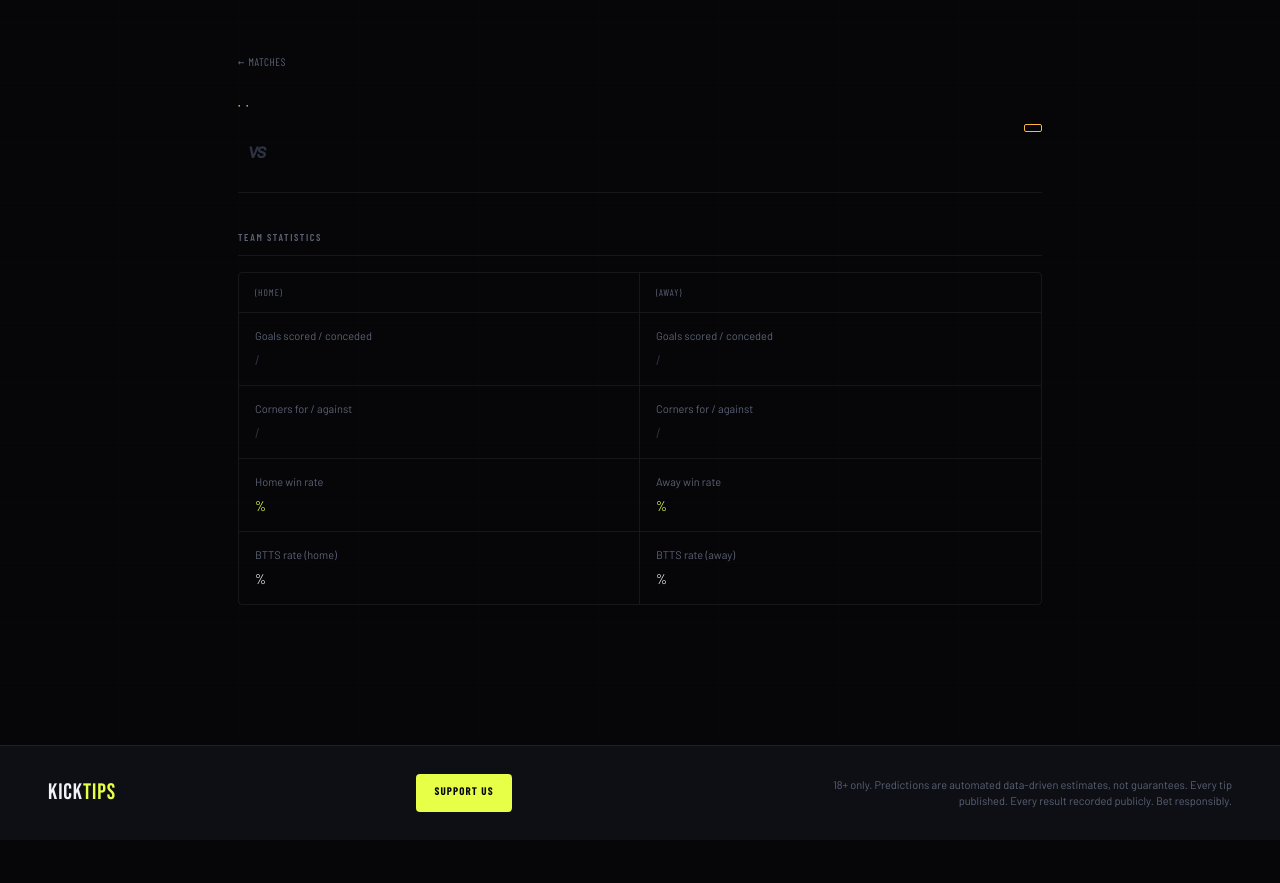
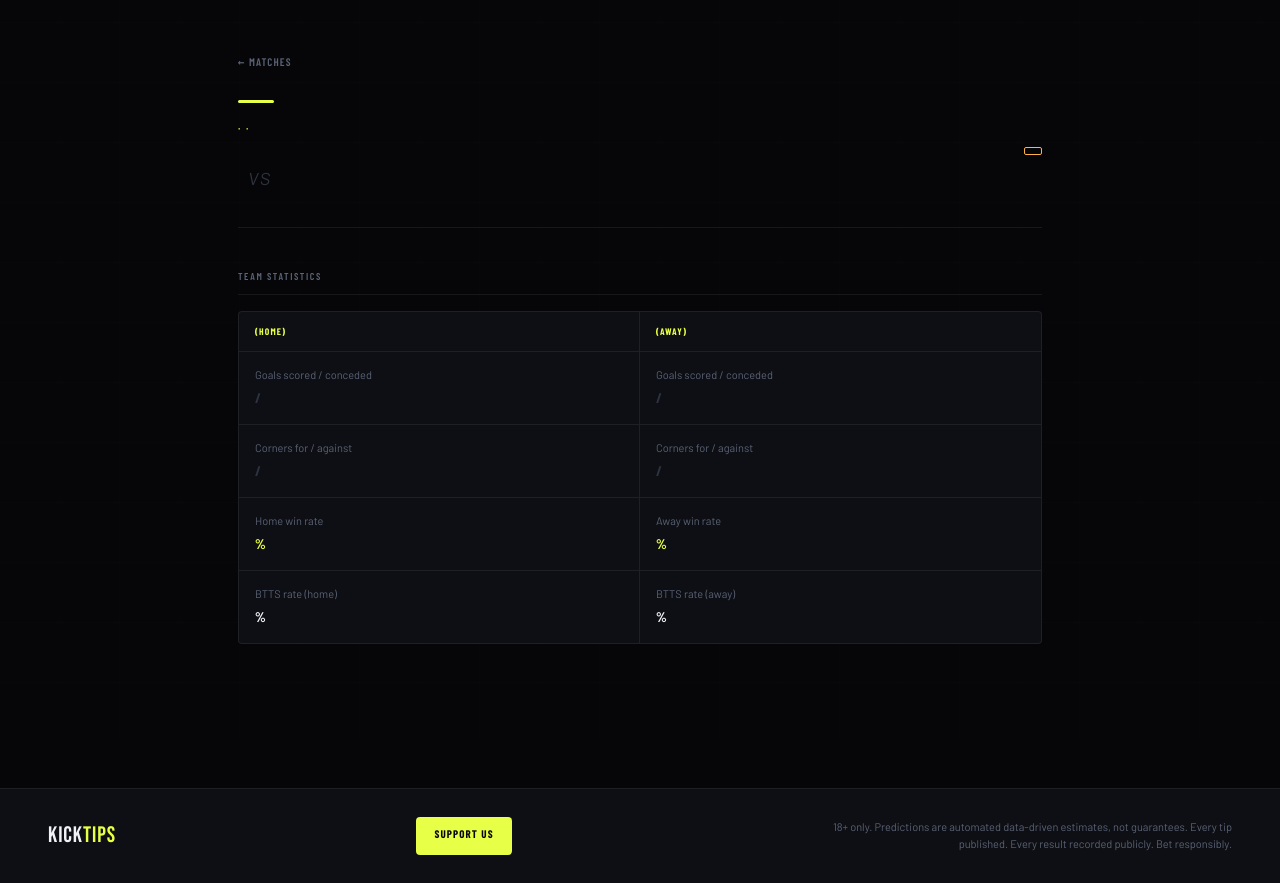
Before and after one commit to Yandisa/KickTips, a Django app: template website/templates/website/match_detail.html in a window 1280 px wide. Shown: the part 58-941 px from the top of the page. Before the commit the page ends 870 px from the top, so only its background shows below. Run offline with Django 3.2, Linux system fonts and the light colour scheme; the template is opened without the code that fills it, so the values that code supplies are empty.

Commit message:
Update match_detail.html

```diff
--- a/website/templates/website/match_detail.html
+++ b/website/templates/website/match_detail.html
@@ -4,30 +4,33 @@
 {% block content %}
 
 <!-- BACK -->
-<div style="margin-bottom:24px;">
-  <a href="{% url 'matches' %}" style="font-family:var(--mono); font-size:11px; letter-spacing:0.06em;
-     color:var(--muted); text-transform:uppercase; transition:color 0.15s;"
+<div style="margin-bottom:28px;">
+  <a href="{% url 'matches' %}" style="font-family:var(--mono); font-size:11px; letter-spacing:0.1em;
+     color:var(--muted); text-transform:uppercase; font-weight:600; transition:color 0.15s;"
      onmouseover="this.style.color='var(--accent)'" onmouseout="this.style.color='var(--muted)'">
     &larr; Matches
   </a>
 </div>
 
 <!-- MATCH HEADER -->
-<div style="padding-bottom:28px; border-bottom:1px solid var(--border); margin-bottom:36px;">
+<div style="padding-bottom:32px; border-bottom:1px solid var(--border); margin-bottom:40px;">
+
+  <div style="width:36px; height:3px; background:var(--accent); margin-bottom:16px; border-radius:2px;"></div>
+
   <div class="page-eyebrow">
     {{ fixture.league.country }} &middot; {{ fixture.league.name }} &middot; {{ fixture.kickoff|date:"D j M Y, H:i" }}
     {% if fixture.referee %}&ensp;&middot;&ensp;Ref: {{ fixture.referee.name }}{% endif %}
   </div>
 
   <div style="display:flex; align-items:flex-start; justify-content:space-between; gap:16px; flex-wrap:wrap; margin-top:10px;">
-    <h1 style="font-family:var(--serif); font-size:clamp(1.4rem,4vw,2.2rem); line-height:1.15; letter-spacing:-0.02em; color:var(--text);">
+    <h1 style="font-family:var(--display); font-size:clamp(1.6rem,5vw,3rem); line-height:1; letter-spacing:0.03em; color:var(--text); text-transform:uppercase;">
       {% if fixture.status == 'finished' %}
         {{ fixture.home_team.name }}
-        <span style="color:var(--accent); margin:0 10px;">{{ fixture.home_score }}–{{ fixture.away_score }}</span>
+        <span style="color:var(--accent); margin:0 10px; font-size:0.75em;">{{ fixture.home_score }}–{{ fixture.away_score }}</span>
         {{ fixture.away_team.name }}
       {% else %}
         {{ fixture.home_team.name }}
-        <span style="color:var(--dim); font-style:italic; font-size:0.6em; margin:0 10px;">vs</span>
+        <span style="color:var(--dim); font-family:var(--sans); font-style:italic; font-size:0.5em; font-weight:300; margin:0 10px; text-transform:none;">vs</span>
         {{ fixture.away_team.name }}
       {% endif %}
     </h1>
@@ -46,7 +49,7 @@
 
 <!-- PUBLISHED PREDICTIONS -->
 {% if published %}
-  <div style="margin-bottom:44px;">
+  <div style="margin-bottom:48px;">
     <div class="section-label">
       Our predictions &mdash; {{ published|length }} market{{ published|length|pluralize }}
     </div>
@@ -92,15 +95,15 @@
   </div>
 {% endif %}
 
-<!-- TEAM HISTORY (from API) -->
+<!-- TEAM HISTORY -->
 {% if home_history or away_history %}
-<div style="margin-bottom:44px;">
+<div style="margin-bottom:48px;">
   <div class="section-label">Recent form &amp; head-to-head</div>
 
   <!-- Form strings -->
-  <div style="display:grid; grid-template-columns:1fr 1fr; gap:12px; margin-bottom:20px;">
+  <div style="display:grid; grid-template-columns:1fr 1fr; gap:10px; margin-bottom:16px;">
     <div style="background:var(--surface); border:1px solid var(--border); border-radius:var(--radius); padding:16px;">
-      <div style="font-family:var(--mono); font-size:9.5px; letter-spacing:0.1em; text-transform:uppercase; color:var(--muted); margin-bottom:10px;">
+      <div style="font-family:var(--mono); font-size:9.5px; letter-spacing:0.12em; text-transform:uppercase; color:var(--muted); margin-bottom:10px; font-weight:600;">
         {{ fixture.home_team.name }} — Last 5 home
       </div>
       <div style="display:flex; gap:5px; flex-wrap:wrap;">
@@ -126,20 +129,18 @@
   </div>
 
   <!-- Recent results side by side -->
-  <div style="display:grid; grid-template-columns:1fr 1fr; gap:12px;">
-
-    <!-- Home team recent -->
+  <div style="display:grid; grid-template-columns:1fr 1fr; gap:10px;">
     <div style="background:var(--surface); border:1px solid var(--border); border-radius:var(--radius); padding:16px;">
-      <div style="font-family:var(--mono); font-size:9.5px; letter-spacing:0.1em; text-transform:uppercase; color:var(--muted); margin-bottom:12px;">
+      <div style="font-family:var(--mono); font-size:9.5px; letter-spacing:0.12em; text-transform:uppercase; color:var(--muted); margin-bottom:12px; font-weight:600;">
         {{ fixture.home_team.name }} — Recent
       </div>
       {% for r in home_history %}
         <div style="display:flex; align-items:center; justify-content:space-between; gap:8px; padding:7px 0; border-bottom:1px solid var(--border); font-size:12px;">
           <div style="color:var(--muted); flex:1; min-width:0; white-space:nowrap; overflow:hidden; text-overflow:ellipsis;">
             {% if r.is_home %}
-              <span style="color:var(--text);">{{ r.home_name }}</span> vs {{ r.away_name }}
+              <span style="color:var(--text); font-weight:500;">{{ r.home_name }}</span> vs {{ r.away_name }}
             {% else %}
-              {{ r.home_name }} vs <span style="color:var(--text);">{{ r.away_name }}</span>
+              {{ r.home_name }} vs <span style="color:var(--text); font-weight:500;">{{ r.away_name }}</span>
             {% endif %}
           </div>
           <div class="history-score {% if r.won %}win{% elif r.draw %}draw{% else %}loss{% endif %}">
@@ -151,18 +152,17 @@
       {% endfor %}
     </div>
 
-    <!-- Away team recent -->
     <div style="background:var(--surface); border:1px solid var(--border); border-radius:var(--radius); padding:16px;">
-      <div style="font-family:var(--mono); font-size:9.5px; letter-spacing:0.1em; text-transform:uppercase; color:var(--muted); margin-bottom:12px;">
+      <div style="font-family:var(--mono); font-size:9.5px; letter-spacing:0.12em; text-transform:uppercase; color:var(--muted); margin-bottom:12px; font-weight:600;">
         {{ fixture.away_team.name }} — Recent
       </div>
       {% for r in away_history %}
         <div style="display:flex; align-items:center; justify-content:space-between; gap:8px; padding:7px 0; border-bottom:1px solid var(--border); font-size:12px;">
           <div style="color:var(--muted); flex:1; min-width:0; white-space:nowrap; overflow:hidden; text-overflow:ellipsis;">
             {% if r.is_home %}
-              <span style="color:var(--text);">{{ r.home_name }}</span> vs {{ r.away_name }}
+              <span style="color:var(--text); font-weight:500;">{{ r.home_name }}</span> vs {{ r.away_name }}
             {% else %}
-              {{ r.home_name }} vs <span style="color:var(--text);">{{ r.away_name }}</span>
+              {{ r.home_name }} vs <span style="color:var(--text); font-weight:500;">{{ r.away_name }}</span>
             {% endif %}
           </div>
           <div class="history-score {% if r.won %}win{% elif r.draw %}draw{% else %}loss{% endif %}">
@@ -208,17 +208,18 @@
 {% endif %}
 
 <!-- TEAM STATS -->
-<div style="margin-bottom:44px;">
+<div style="margin-bottom:48px;">
   <div class="section-label">Team statistics</div>
 
-  <div style="display:grid; grid-template-columns:1fr 1fr; gap:0; border:1px solid var(--border); border-radius:var(--radius); overflow:hidden;">
+  <div style="display:grid; grid-template-columns:1fr 1fr; gap:0; border:1px solid var(--border); border-radius:var(--radius); overflow:hidden; background:var(--surface);">
+    <!-- Header row -->
     <div style="padding:12px 16px; border-bottom:1px solid var(--border); border-right:1px solid var(--border);">
-      <div style="font-family:var(--mono); font-size:9.5px; letter-spacing:0.1em; text-transform:uppercase; color:var(--muted);">
+      <div style="font-family:var(--mono); font-size:9.5px; letter-spacing:0.12em; text-transform:uppercase; color:var(--accent); font-weight:700;">
         {{ fixture.home_team.name }} (Home)
       </div>
     </div>
     <div style="padding:12px 16px; border-bottom:1px solid var(--border);">
-      <div style="font-family:var(--mono); font-size:9.5px; letter-spacing:0.1em; text-transform:uppercase; color:var(--muted);">
+      <div style="font-family:var(--mono); font-size:9.5px; letter-spacing:0.12em; text-transform:uppercase; color:var(--accent); font-weight:700;">
         {{ fixture.away_team.name }} (Away)
       </div>
     </div>
@@ -226,38 +227,38 @@
     {% with h=fixture.home_team a=fixture.away_team %}
     <div style="padding:14px 16px; border-bottom:1px solid var(--border); border-right:1px solid var(--border);">
       <div style="font-size:11px; color:var(--muted); margin-bottom:4px;">Goals scored / conceded</div>
-      <div style="font-family:var(--mono); font-size:14px;">{{ h.home_avg_goals_for|floatformat:2 }}<span style="color:var(--dim);">/</span>{{ h.home_avg_goals_against|floatformat:2 }}</div>
+      <div style="font-family:var(--mono); font-size:14px; font-weight:700; letter-spacing:0.04em;">{{ h.home_avg_goals_for|floatformat:2 }}<span style="color:var(--dim);">/</span>{{ h.home_avg_goals_against|floatformat:2 }}</div>
     </div>
     <div style="padding:14px 16px; border-bottom:1px solid var(--border);">
       <div style="font-size:11px; color:var(--muted); margin-bottom:4px;">Goals scored / conceded</div>
-      <div style="font-family:var(--mono); font-size:14px;">{{ a.away_avg_goals_for|floatformat:2 }}<span style="color:var(--dim);">/</span>{{ a.away_avg_goals_against|floatformat:2 }}</div>
+      <div style="font-family:var(--mono); font-size:14px; font-weight:700; letter-spacing:0.04em;">{{ a.away_avg_goals_for|floatformat:2 }}<span style="color:var(--dim);">/</span>{{ a.away_avg_goals_against|floatformat:2 }}</div>
     </div>
 
     <div style="padding:14px 16px; border-bottom:1px solid var(--border); border-right:1px solid var(--border);">
       <div style="font-size:11px; color:var(--muted); margin-bottom:4px;">Corners for / against</div>
-      <div style="font-family:var(--mono); font-size:14px;">{{ h.home_avg_corners_for|floatformat:1 }}<span style="color:var(--dim);">/</span>{{ h.home_avg_corners_against|floatformat:1 }}</div>
+      <div style="font-family:var(--mono); font-size:14px; font-weight:700; letter-spacing:0.04em;">{{ h.home_avg_corners_for|floatformat:1 }}<span style="color:var(--dim);">/</span>{{ h.home_avg_corners_against|floatformat:1 }}</div>
     </div>
     <div style="padding:14px 16px; border-bottom:1px solid var(--border);">
       <div style="font-size:11px; color:var(--muted); margin-bottom:4px;">Corners for / against</div>
-      <div style="font-family:var(--mono); font-size:14px;">{{ a.away_avg_corners_for|floatformat:1 }}<span style="color:var(--dim);">/</span>{{ a.away_avg_corners_against|floatformat:1 }}</div>
+      <div style="font-family:var(--mono); font-size:14px; font-weight:700; letter-spacing:0.04em;">{{ a.away_avg_corners_for|floatformat:1 }}<span style="color:var(--dim);">/</span>{{ a.away_avg_corners_against|floatformat:1 }}</div>
     </div>
 
     <div style="padding:14px 16px; border-bottom:1px solid var(--border); border-right:1px solid var(--border);">
       <div style="font-size:11px; color:var(--muted); margin-bottom:4px;">Home win rate</div>
-      <div style="font-family:var(--mono); font-size:14px; color:var(--accent);">{% widthratio h.home_win_rate 1 100 %}%</div>
+      <div style="font-family:var(--mono); font-size:14px; font-weight:700; color:var(--accent); letter-spacing:0.04em;">{% widthratio h.home_win_rate 1 100 %}%</div>
     </div>
     <div style="padding:14px 16px; border-bottom:1px solid var(--border);">
       <div style="font-size:11px; color:var(--muted); margin-bottom:4px;">Away win rate</div>
-      <div style="font-family:var(--mono); font-size:14px; color:var(--accent);">{% widthratio a.away_win_rate 1 100 %}%</div>
+      <div style="font-family:var(--mono); font-size:14px; font-weight:700; color:var(--accent); letter-spacing:0.04em;">{% widthratio a.away_win_rate 1 100 %}%</div>
     </div>
 
     <div style="padding:14px 16px; border-right:1px solid var(--border);">
       <div style="font-size:11px; color:var(--muted); margin-bottom:4px;">BTTS rate (home)</div>
-      <div style="font-family:var(--mono); font-size:14px;">{% widthratio h.home_btts_rate 1 100 %}%</div>
+      <div style="font-family:var(--mono); font-size:14px; font-weight:700; letter-spacing:0.04em;">{% widthratio h.home_btts_rate 1 100 %}%</div>
     </div>
     <div style="padding:14px 16px;">
       <div style="font-size:11px; color:var(--muted); margin-bottom:4px;">BTTS rate (away)</div>
-      <div style="font-family:var(--mono); font-size:14px;">{% widthratio a.away_btts_rate 1 100 %}%</div>
+      <div style="font-family:var(--mono); font-size:14px; font-weight:700; letter-spacing:0.04em;">{% widthratio a.away_btts_rate 1 100 %}%</div>
     </div>
     {% endwith %}
   </div>
@@ -265,13 +266,13 @@
 
 <!-- SKIPPED MARKETS -->
 {% if skipped %}
-  <div style="margin-bottom:44px;">
+  <div style="margin-bottom:48px;">
     <div class="section-label">Markets skipped</div>
     {% for pred in skipped %}
       <div style="display:flex; align-items:center; justify-content:space-between; gap:12px;
-                  padding:11px 0; border-bottom:1px solid var(--border);">
+                  padding:12px 0; border-bottom:1px solid var(--border);">
         <div style="font-size:13px; color:var(--muted);">{{ pred.get_market_display }}</div>
-        <div style="font-family:var(--mono); font-size:10px; letter-spacing:0.08em; text-transform:uppercase; color:var(--dim);">
+        <div style="font-family:var(--mono); font-size:10px; letter-spacing:0.1em; text-transform:uppercase; color:var(--dim); font-weight:600;">
           {{ pred.get_skipped_reason_display }}
         </div>
       </div>
```
Also changed, not shown: other parts of website/templates/website/match_detail.html (+17 -17 lines).
